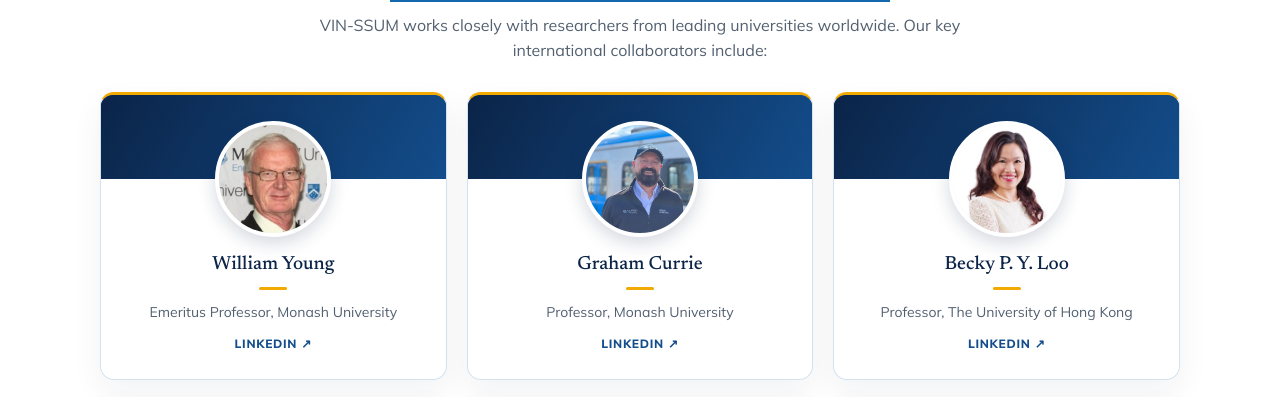
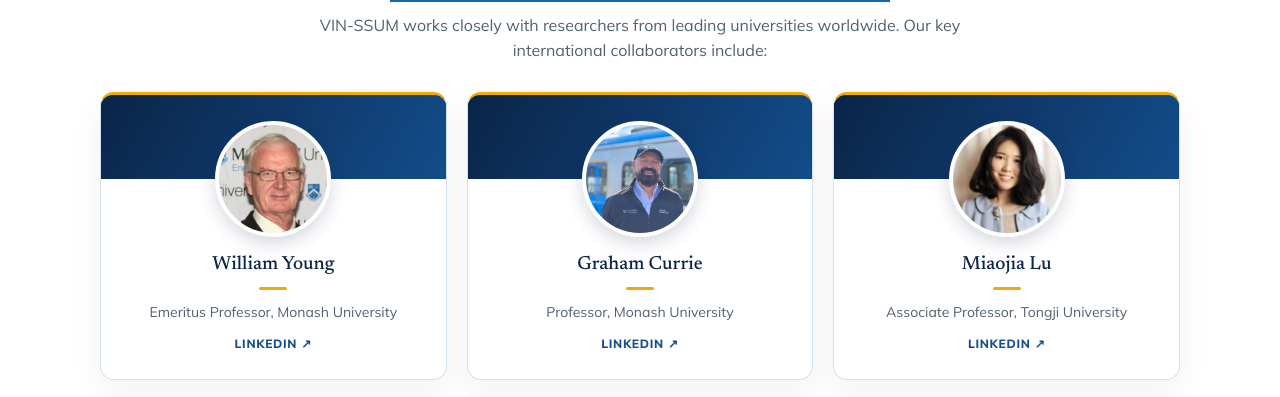
Before and after one commit to Cuki2910/SSUM_web, a website: page team.html in a window 1280 px wide. Shown: the part 1210-1607 px from the top of the page. Drawn offline with Linux system fonts and the light colour scheme.

Commit message:
Team: replace Becky P. Y. Loo with Miaojia Lu

```diff
--- a/team.html
+++ b/team.html
@@ -188,7 +188,7 @@
           <div class="collab-people">
             <a class="collab-person" href="https://www.linkedin.com/in/william-young-5279a353/" target="_blank" rel="noopener noreferrer" aria-label="William Young on LinkedIn"><img src="assets/images/collaborators/young.jpg" alt="William Young" loading="lazy"><h3>William Young</h3><p>Emeritus Professor, Monash University</p></a>
             <a class="collab-person" href="https://www.linkedin.com/in/graham-currie-ftse-9a287b38/" target="_blank" rel="noopener noreferrer" aria-label="Graham Currie on LinkedIn"><img src="assets/images/collaborators/currie.jpg" alt="Graham Currie" loading="lazy"><h3>Graham Currie</h3><p>Professor, Monash University</p></a>
-            <a class="collab-person" href="https://www.linkedin.com/in/becky-p-y-loo-b6ba2b73/" target="_blank" rel="noopener noreferrer" aria-label="Becky P. Y. Loo on LinkedIn"><img src="assets/images/collaborators/loo.jpg" alt="Becky P. Y. Loo" loading="lazy"><h3>Becky P. Y. Loo</h3><p>Professor, The University of Hong Kong</p></a>
+            <a class="collab-person" href="https://hk.linkedin.com/in/miaojia-emily-lu-78990091" target="_blank" rel="noopener noreferrer" aria-label="Miaojia Lu on LinkedIn"><img src="assets/images/collaborators/miaojia-lu.png" alt="Miaojia Lu" loading="lazy"><h3>Miaojia Lu</h3><p>Associate Professor, Tongji University</p></a>
             <a class="collab-person" href="https://www.linkedin.com/in/zhi-chun-li-9950422b/" target="_blank" rel="noopener noreferrer" aria-label="Zhi-Chun Li on LinkedIn"><img src="assets/images/collaborators/li.jpg" alt="Zhi-Chun Li" loading="lazy"><h3>Zhi-Chun Li</h3><p>Professor, Huazhong University of Science and Technology</p></a>
             <a class="collab-person" href="https://www.linkedin.com/in/ngoc-diep-su2702/" target="_blank" rel="noopener noreferrer" aria-label="Ngoc Diep Su on LinkedIn"><img src="assets/images/collaborators/su.jpg" alt="Ngoc Diep Su" loading="lazy"><h3>Ngoc Diep Su</h3><p>Lecturer, Holmesglen Institute</p></a>
             <a class="collab-person" href="https://www.linkedin.com/in/yiik-diew-wong-b8822b3/" target="_blank" rel="noopener noreferrer" aria-label="Yiik Diew Wong on LinkedIn"><img src="assets/images/collaborators/wong.jpg" alt="Yiik Diew Wong" loading="lazy"><h3>Yiik Diew Wong</h3><p>Associate Professor, Nanyang Technological University</p></a>
```
Also changed, not shown: assets/images/collaborators/miaojia-lu.png (added).
